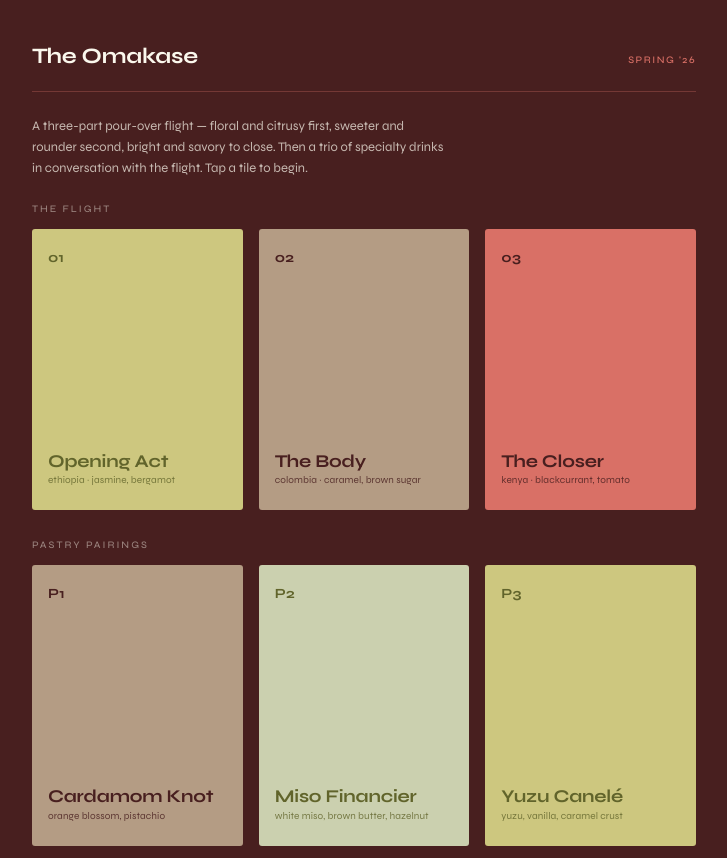
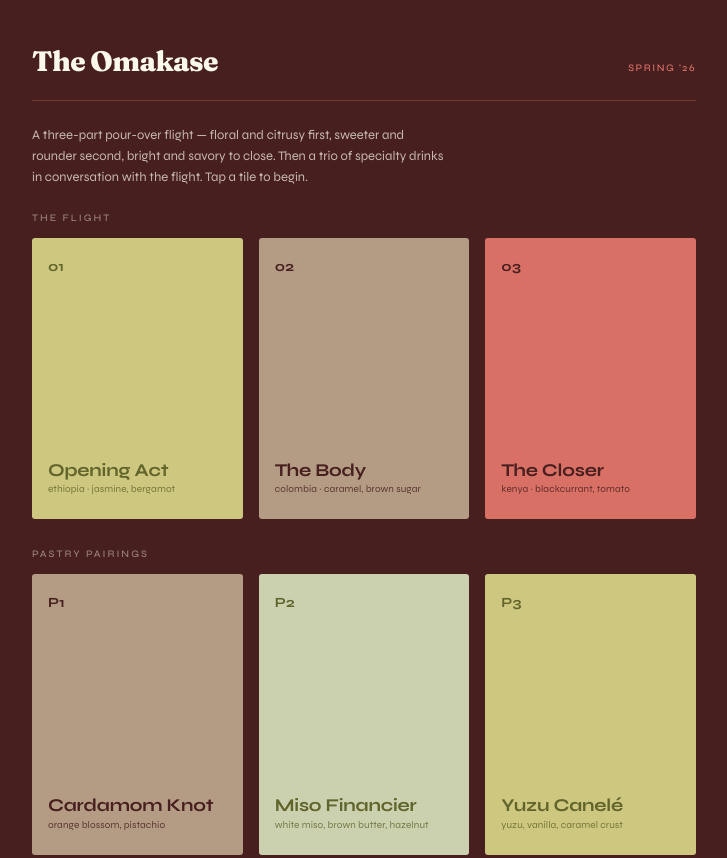
Before and after one commit to mrudulaa/coffee-omakase, a plain HTML site: page index.html in a window 1280 px wide. Shown: the top 858 px of the page, without its empty margins (276-1003 px from the left). Drawn offline with Linux system fonts and the light colour scheme.

Commit message:
Use Fraunces display font for The Omakase title
Co-Authored-By: Claude Opus 4.6 (1M context) <noreply@anthropic.com>

```diff
--- a/styles.css
+++ b/styles.css
@@ -2,7 +2,7 @@
    Coffee Omakase — Shared Styles
    ============================================ */
 
-@import url('https://fonts.googleapis.com/css2?family=Syne:wght@400;500;600;700;800&display=swap');
+@import url('https://fonts.googleapis.com/css2?family=Fraunces:opsz,wght@9..144,700;9..144,800;9..144,900&family=Syne:wght@400;500;600;700;800&display=swap');
 
 :root {
   /* Palette */
@@ -61,9 +61,10 @@ a { color: inherit; text-decoration: none; }
 }
 
 .gallery__title {
-  font-weight: 700;
-  font-size: clamp(18px, 5vw, 22px);
-  letter-spacing: -0.01em;
+  font-family: 'Fraunces', serif;
+  font-weight: 800;
+  font-size: clamp(22px, 6vw, 28px);
+  letter-spacing: -0.02em;
 }
 
 .gallery__date {
```
